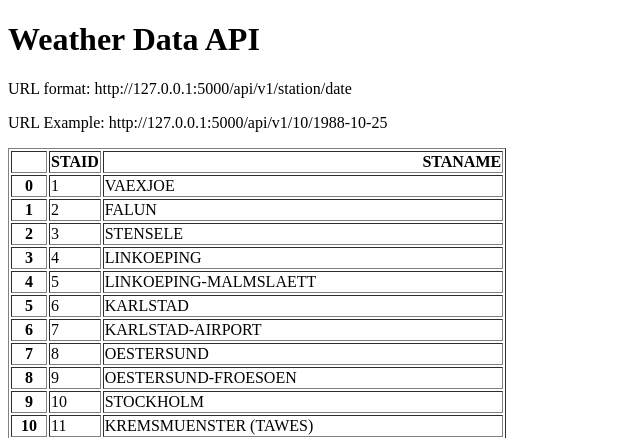
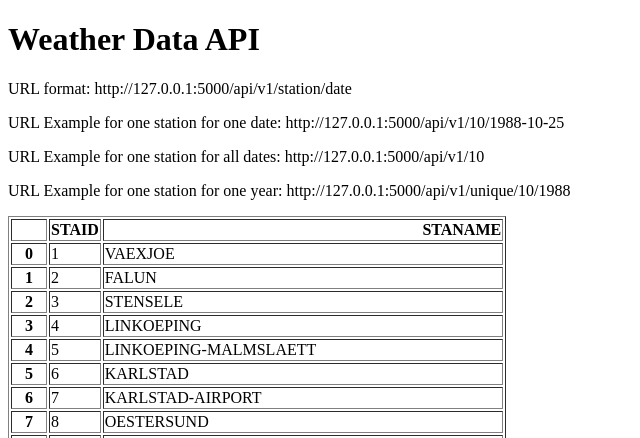
Before and after one commit to PrestonRa/Weather, a Flask app: page / in a window 1280 px wide. Shown: the top 438 px of the page, without its empty margins (0-640 px from the left). Run offline with Flask 3, Linux system fonts and the light colour scheme.

Commit message:
added different url search options

```diff
--- a/main.py
+++ b/main.py
@@ -18,6 +18,21 @@ def about(station, date):
             "date": date,
             "temperature": temperature}
 
+@app.route("/api/v1/<station>")
+def all_data(station):
+    filename = "weather_txt/TG_STAID" + str(station).zfill(6) + ".txt"
+    df = pd.read_csv(filename, skiprows=20, parse_dates=["    DATE"])
+    result = df.to_dict(orient="records")
+    return result
+
+@app.route("/api/v1/unique/<station>/<year>")
+def one_date(station, year):
+    filename = "weather_txt/TG_STAID" + str(station).zfill(6) + ".txt"
+    df = pd.read_csv(filename, skiprows=20,)
+    df["    DATE"] = df["    DATE"].astype(str)
+    result = df[df["    DATE"].str.startswith(str(year))].to_dict(orient="records")
+    return result
+
 @app.route("/contact-us")
 def contact_us():
     return render_template("contact_us.html")
--- a/templates/home.html
+++ b/templates/home.html
@@ -7,7 +7,9 @@
 <body>
 <h1>Weather Data API</h1>
 <p>URL format: http://127.0.0.1:5000/api/v1/station/date</p>
-<p>URL Example: http://127.0.0.1:5000/api/v1/10/1988-10-25</p>
+<p>URL Example for one station for one date: http://127.0.0.1:5000/api/v1/10/1988-10-25</p>
+<p>URL Example for one station for all dates: http://127.0.0.1:5000/api/v1/10</p>
+<p>URL Example for one station for one year: http://127.0.0.1:5000/api/v1/unique/10/1988</p>
 <p>{{data|safe}}</p>
 </body>
 </html>
```
